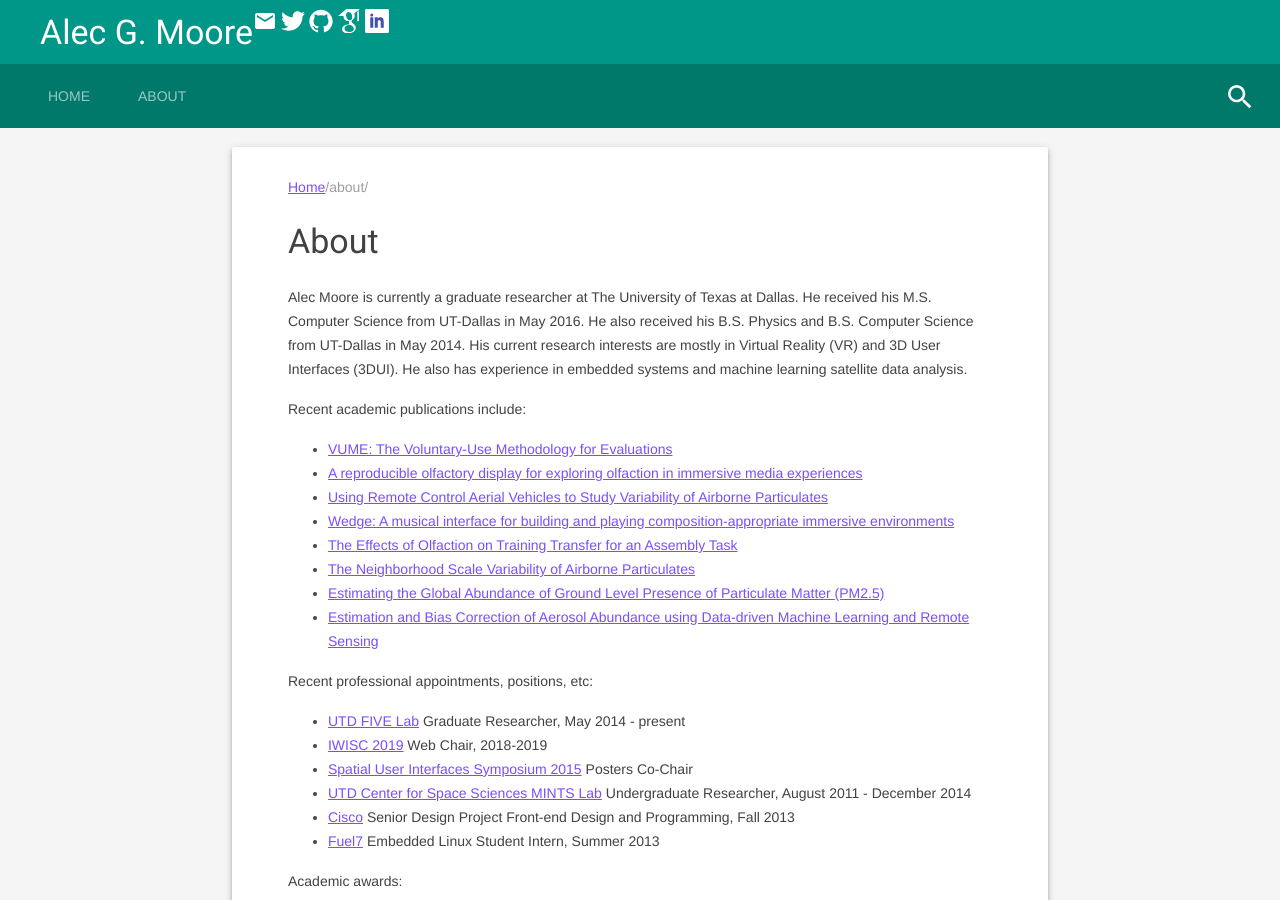
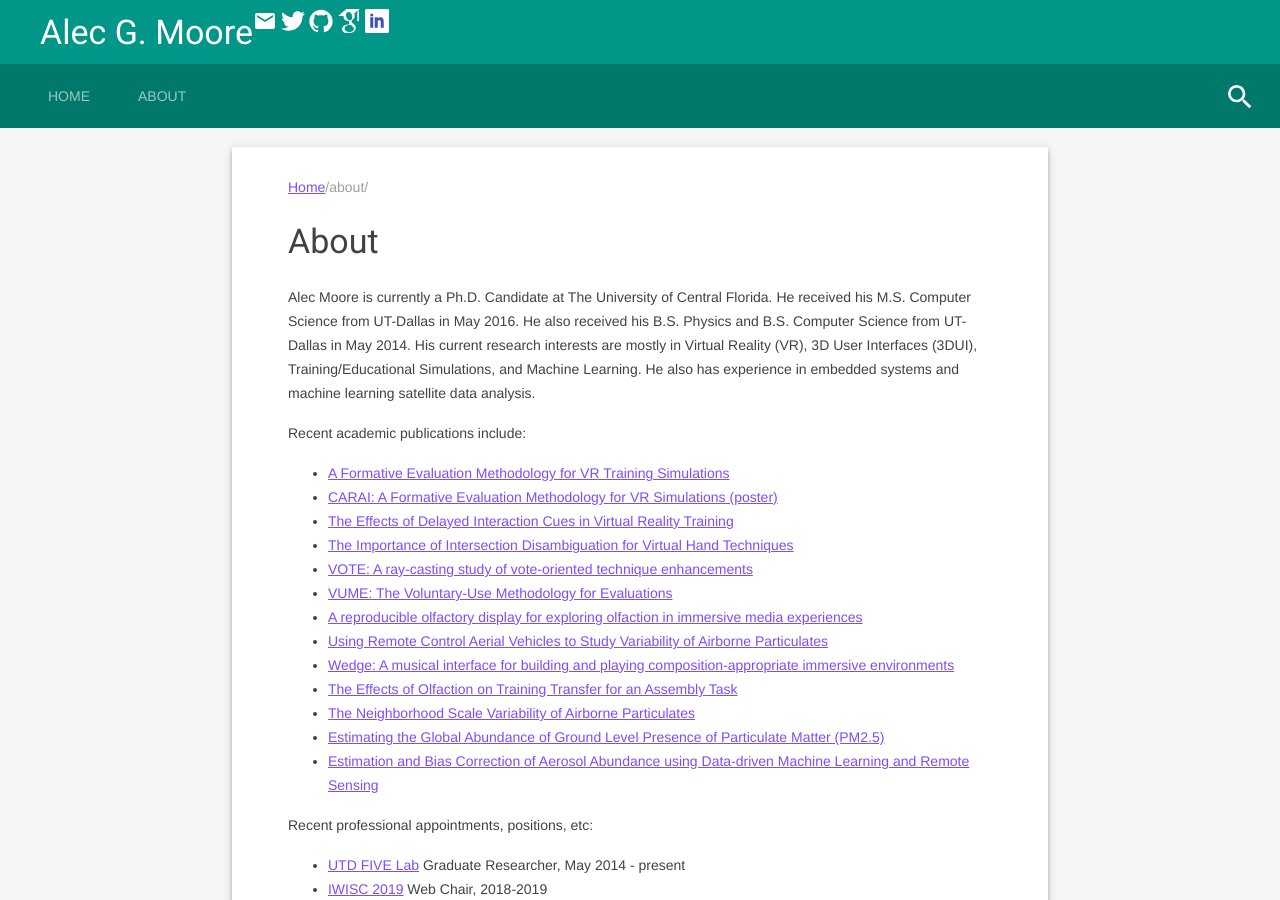
Before and after one commit to tapiralec/tapiralec.github.io, a Jekyll site: the page built from about.html, in a window 1280 px wide and 900 px high. Built offline with Jekyll 4.4.1, drawn with Linux system fonts in a browser that asks for light colours.

Commit message:
Update about.html

```diff
--- a/about.html
+++ b/about.html
@@ -17,12 +17,17 @@ permalink: /about/
             {{ page.date | date: "%b %-d, %Y" }}{% if page.author %} • {{ page.author }}{% endif %}{% if page.meta %} • {{ page.meta }}{% endif %}
           </p>
           <p>
-	    Alec Moore is currently a graduate researcher at The University of Texas at Dallas. He received his M.S. Computer Science from UT-Dallas in May 2016. He also received his B.S. Physics and B.S. Computer Science from UT-Dallas in May 2014. His current research interests are mostly in Virtual Reality (VR) and 3D User Interfaces (3DUI). He also has experience in embedded systems and machine learning satellite data analysis.
+	    Alec Moore is currently a Ph.D. Candidate at The University of Central Florida. He received his M.S. Computer Science from UT-Dallas in May 2016. He also received his B.S. Physics and B.S. Computer Science from UT-Dallas in May 2014. His current research interests are mostly in Virtual Reality (VR), 3D User Interfaces (3DUI), Training/Educational Simulations, and Machine Learning. He also has experience in embedded systems and machine learning satellite data analysis.
           </p>
           <p>
 	    Recent academic publications include:
 	    <ul>
-        <li><a href="http://ieeexplore.ieee.org/xpl/articleDetails.jsp?arnumber=7460042">VUME: The Voluntary-Use Methodology for Evaluations</a></li>
+		<li><a href="https://ieeexplore.ieee.org/abstract/document/9090539">A Formative Evaluation Methodology for VR Training Simulations</a></li>
+		<li><a href="https://ieeexplore.ieee.org/abstract/document/9090410">CARAI: A Formative Evaluation Methodology for VR Simulations (poster)</a></li>
+		<li><a href="https://ieeexplore.ieee.org/abstract/document/8943611">The Effects of Delayed Interaction Cues in Virtual Reality Training</a></li>
+		<li><a href="https://ieeexplore.ieee.org/abstract/document/8943611">The Importance of Intersection Disambiguation for Virtual Hand Techniques</a></li>
+		<li><a href="https://www.sciencedirect.com/science/article/abs/pii/S107158191830377X">VOTE: A ray-casting study of vote-oriented technique enhancements</a></li>
+        	<li><a href="http://ieeexplore.ieee.org/xpl/articleDetails.jsp?arnumber=7460042">VUME: The Voluntary-Use Methodology for Evaluations</a></li>
 		<li><a href="http://link.springer.com/article/10.1007/s11042-015-2971-0">A reproducible olfactory display for exploring olfaction in immersive media experiences</a></li>
 		<li><a href="http://www.la-press.com/using-remote-control-aerial-vehicles-to-study-variability-of-airborne--article-a5040-abstract?article_id=5040">Using Remote Control Aerial Vehicles to Study Variability of Airborne Particulates</a></li>
 	    <li><a href="http://ieeexplore.ieee.org/xpls/abs_all.jsp?arnumber=7131772&tag=1">Wedge: A musical interface for building and playing composition-appropriate immersive environments</a></li>
```
